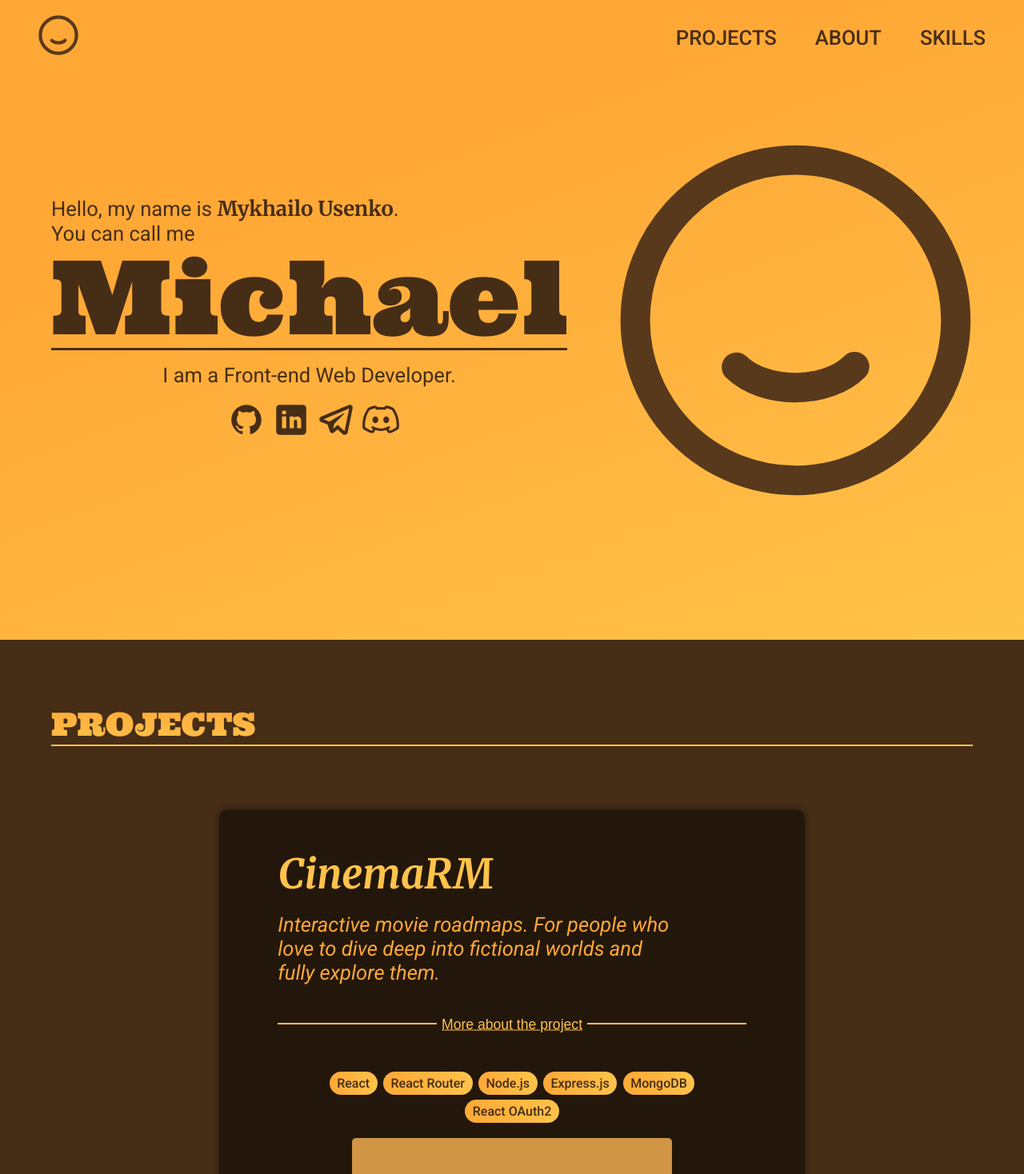
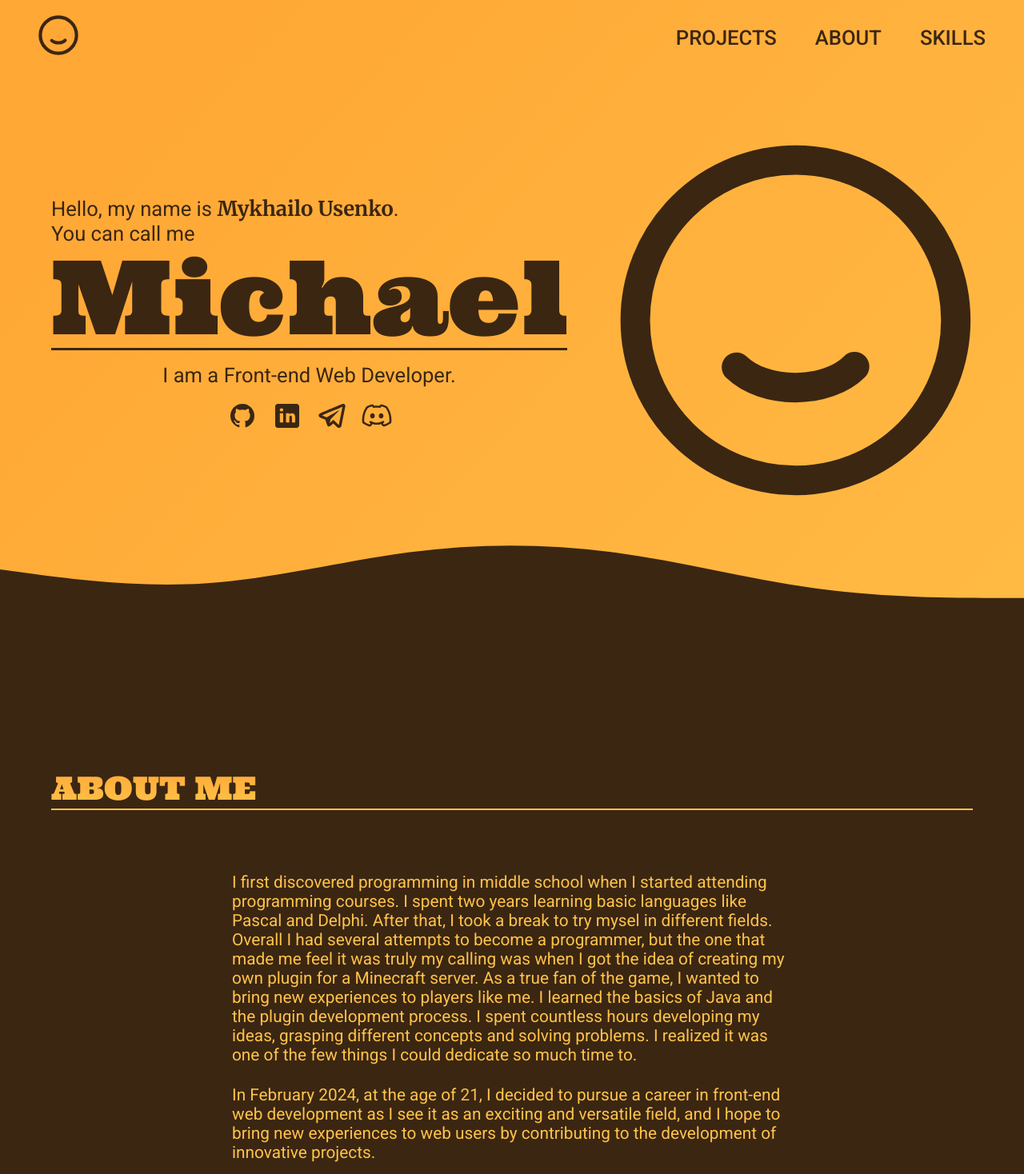
Before and after one commit to HarperVenom/Mykhailo-Usenko, a plain HTML site: page index.html in a window 1280 px wide. Shown: the top 1468 px of the page at 80% size. Drawn offline with Linux system fonts and the light colour scheme; grey boxes are pictures that could not be loaded; a web font is replaced by a local one.

Commit message:
completed

```diff
--- a/index.html
+++ b/index.html
@@ -30,17 +30,16 @@
                 fill="none"
                 viewBox="22 22 84 84"
                 id="mood"
+                stroke="var(--primary2)"
               >
                 <circle
                   cx="64"
                   cy="64"
                   r="38"
-                  stroke="#58391c"
                   stroke-width="7"
                   class="colorStroke1f1f1f svgStroke"
                 ></circle>
                 <path
-                  stroke="#58391c"
                   stroke-linecap="round"
                   stroke-linejoin="round"
                   stroke-width="7"
@@ -138,17 +137,16 @@
           fill="none"
           viewBox="22 22 84 84"
           id="mood"
+          stroke="var(--primary2)"
         >
           <circle
             cx="64"
             cy="64"
             r="38"
-            stroke="#58391c"
             stroke-width="7"
             class="colorStroke1f1f1f svgStroke"
           ></circle>
           <path
-            stroke="#58391c"
             stroke-linecap="round"
             stroke-linejoin="round"
             stroke-width="7"
@@ -158,6 +156,33 @@
         </svg>
       </section>
     </header>
+
+    <section class="about hidden">
+      <img class="wave" src="./assets/wave1.svg" alt="" />
+      <div class="wrapper">
+        <h2 id="about" class="hidden">ABOUT ME</h2>
+        <p class="hidden">
+          I first discovered programming in middle school when I started
+          attending programming courses. I spent two years learning basic
+          languages like Pascal and Delphi. After that, I took a break to try
+          mysel in different fields. Overall I had several attempts to become a
+          programmer, but the one that made me feel it was truly my calling was
+          when I got the idea of creating my own plugin for a Minecraft server.
+          As a true fan of the game, I wanted to bring new experiences to
+          players like me. I learned the basics of Java and the plugin
+          development process. I spent countless hours developing my ideas,
+          grasping different concepts and solving problems. I realized it was
+          one of the few things I could dedicate so much time to.
+        </p>
+        <p class="hidden">
+          In February 2024, at the age of 21, I decided to pursue a career in
+          front-end web development as I see it as an exciting and versatile
+          field, and I hope to bring new experiences to web users by
+          contributing to the development of innovative projects.
+        </p>
+      </div>
+    </section>
+    <img src="./assets/wave2.svg" alt="" class="wave relative" />
     <section class="projects">
       <div class="wrapper">
         <h2 id="projects" class="hidden">PROJECTS</h2>
@@ -292,30 +317,6 @@
             </a>
           </div>
         </div>
-      </div>
-    </section>
-    <section class="about">
-      <div class="wrapper">
-        <h2 id="about" class="hidden">ABOUT ME</h2>
-        <p class="hidden">
-          I first discovered programming in middle school when I started
-          attending programming courses. I spent two years learning basic
-          languages like Pascal and Delphi. After that, I took a break to
-          explore different fields. I had several attempts to become a
-          programmer, but the one that made me feel it was truly my calling was
-          when I got the idea of creating my own plugin for a Minecraft server.
-          As a true fan of the game, I wanted to bring new experiences to
-          players like me. I learned the basics of Java and the plugin
-          development process. I spent countless hours developing my ideas,
-          grasping different concepts and solving problems. I realized it was
-          one of the few things I could dedicate so much time to.
-        </p>
-        <p class="hidden">
-          In February 2024, at the age of 21, I decided to pursue a career in
-          front-end web development. I see it as an exciting and versatile
-          field, and I hope to bring new experiences to web users by
-          contributing to the development of innovative projects.
-        </p>
       </div>
     </section>
     <section class="skills">
@@ -456,6 +457,8 @@
         </svg>
       </a>
     </div>
+    <img src="./assets/wave3.svg" alt="" class="wave relative" />
+
     <footer>
       <div class="wrapper">
         <p>&copy; Mykhailo Usenko</p>
--- a/scripts/page-animations.js
+++ b/scripts/page-animations.js
@@ -1,13 +1,12 @@
-const observer = new IntersectionObserver(
-  (entries) => {
-    entries.forEach((entry) => {
-      if (entry.isIntersecting) {
-        entry.target.classList.add("show");
-      }
-    });
-  }
-  // { root: null, rootMargin: "0px 0px 50% 0px", threshold: 0 }
-);
+window.scrollTo(0, 0);
+
+const observer = new IntersectionObserver((entries) => {
+  entries.forEach((entry) => {
+    if (entry.isIntersecting) {
+      entry.target.classList.add("show");
+    }
+  });
+});
 
 const hiddenElements = document.querySelectorAll(".hidden");
 hiddenElements.forEach((element) => observer.observe(element));
--- a/styles.css
+++ b/styles.css
@@ -1,6 +1,6 @@
 :root {
   --primary1: #ffa836;
-  --primary2: #462d16;
+  --primary2: #3b2612;
   --secondary1: #23170b;
   --secondary2: #3f2f1e;
   --secondary3: #d3bda6;
@@ -51,11 +51,9 @@ body {
   position: relative;
   width: 100%;
   max-width: min(1400px, 100%);
-  padding: 5rem clamp(1.5rem, 5%, 5%);
-  padding-top: 0;
+  padding: clamp(10rem, 10vw, 20rem) clamp(1.5rem, 5%, 5%);
   box-sizing: border-box;
   margin: auto;
-  margin-bottom: 5rem;
 }
 
 nav {
@@ -107,6 +105,21 @@ nav .icon {
   padding: 1rem 2rem;
 }
 
+.hero::before {
+  content: "";
+  position: absolute;
+  top: 0;
+  left: 0;
+  width: 100%;
+  height: 100%;
+  background: linear-gradient(
+    160deg,
+    var(--primary1) 30%,
+    var(--primary1golden)
+  );
+  z-index: -1;
+  transform: scaleY(3);
+}
 .hero {
   display: flex;
   justify-content: center;
@@ -114,11 +127,7 @@ nav .icon {
   height: 100vh;
   min-height: 500px;
   padding: 5%;
-  background: linear-gradient(
-    160deg,
-    var(--primary1) 30%,
-    var(--primary1golden)
-  );
+  background-color: transparent;
   box-sizing: border-box;
 }
 
@@ -127,7 +136,6 @@ nav .icon {
   flex-direction: column;
   font-size: clamp(1rem, 2vw, 2rem);
   margin-right: 5vw;
-  /* overflow: hidden; */
 }
 .hero .icon {
   box-sizing: border-box;
@@ -147,12 +155,15 @@ nav .icon {
   margin-bottom: 1rem;
 }
 
-.contact-links > * {
+.contact-links > a {
   fill: var(--primary2);
   width: 40px;
   height: 40px;
   margin: 0.5rem;
   stroke-width: 2px;
+  display: flex;
+  justify-content: center;
+  align-items: center;
 }
 .text .contact-links {
   margin: 0.5rem;
@@ -160,10 +171,18 @@ nav .icon {
   justify-content: center;
 }
 
+section {
+  position: relative;
+}
+
+section h2,
+section h3 {
+  margin-bottom: 5%;
+}
+
 .projects {
-  background-color: var(--primary2);
+  background-color: var(--primary1);
   color: var(--primary1);
-  padding-top: 5rem;
 }
 
 h2,
@@ -178,15 +197,8 @@ h3 {
 }
 
 .projects h2 {
-  color: transparent;
-  background: linear-gradient(
-    to bottom,
-    var(--primary1),
-    var(--primary1golden)
-  );
-  background-clip: text;
-  border-bottom: 2px solid var(--primary1golden);
-  margin-bottom: 5rem;
+  color: var(--primary2);
+  border-bottom: 2px solid var(--primary2);
 }
 
 .project-container {
@@ -197,7 +209,7 @@ h3 {
   box-sizing: border-box;
   overflow: hidden;
 
-  background-color: var(--secondary1);
+  background-color: var(--primary2);
   border-radius: 10px;
   box-shadow: 0 0 10px var(--secondary1);
 }
@@ -237,7 +249,7 @@ h3 {
 
   border: none;
   color: var(--primary1golden);
-  background-color: var(--secondary1);
+  background-color: var(--primary2);
   text-decoration: underline;
   font-size: clamp(1rem, 3vw, 1.1rem);
   cursor: pointer;
@@ -400,9 +412,13 @@ h3 {
   top: 0;
   width: 100%;
   height: 100%;
-  background: linear-gradient(transparent 75%, var(--secondary1));
+  background: linear-gradient(transparent 75%, var(--primary2));
 }
 
+.about {
+  background-color: var(--primary2);
+  color: var(--primary1golden);
+}
 .about .wrapper {
   position: relative;
   display: flex;
@@ -410,9 +426,15 @@ h3 {
   align-items: center;
 }
 .about h2 {
+  color: transparent;
+  background: linear-gradient(
+    to bottom,
+    var(--primary1),
+    var(--primary1golden)
+  );
+  background-clip: text;
   width: 100%;
-  border-bottom: 2px solid var(--primary2);
-  margin-bottom: 5%;
+  border-bottom: 2px solid var(--primary1golden);
 }
 .about .subhead {
   font-family: "merriweather";
@@ -440,13 +462,15 @@ h3 {
   width: 100%;
   border-bottom: 2px solid var(--primary2);
 }
+.skills h3 {
+  margin-top: 5%;
+}
 .skills .icons {
   display: flex;
   margin: auto;
   width: 100%;
   max-width: min(600px, 100%);
   justify-content: center;
-  margin: 3rem 0;
 }
 .skills .icons > * {
   margin: 0 1rem;
@@ -463,6 +487,7 @@ h3 {
   align-items: center;
 }
 .skills .tool-tip {
+  pointer-events: none;
   opacity: 0;
   position: absolute;
   background-color: var(--primary2);
@@ -474,7 +499,7 @@ h3 {
   box-shadow: 0 0 5px var(--secondary1);
   top: 0;
   left: 50%;
-  transform: translate(-50%, -100%);
+  transform: translate(-50%, -110%);
   transition: opacity 0.3s ease;
 }
 .skills .logo:hover .tool-tip {
@@ -519,7 +544,7 @@ footer {
   color: var(--primary1);
   font-weight: 500;
   font-size: 1.2rem;
-  margin-top: 10rem;
+  margin-top: -1rem;
 }
 footer .wrapper {
   padding: 2rem;
@@ -530,12 +555,28 @@ footer .wrapper {
 }
 footer p {
   margin: 0;
-  margin-top: 0.5rem;
+}
+footer .contact-links {
+  display: flex;
+  flex-direction: row;
 }
 footer .contact-links svg {
   fill: var(--primary1);
   width: 40px;
   height: 40px;
+}
+
+.wave {
+  object-position: center bottom;
+  position: absolute;
+  top: 0;
+  transform: translate(0, -99%);
+  width: 100%;
+  z-index: -1;
+}
+.wave.relative {
+  position: relative;
+  transform: none;
 }
 
 @media screen and (max-width: 800px) {
@@ -571,6 +612,9 @@ footer .contact-links svg {
 @media screen and (max-width: 450px) {
   footer .wrapper {
     flex-direction: column-reverse;
+  }
+  footer p {
+    margin-top: 2rem;
   }
 }
 
```
Also changed, not shown: assets/wave1.svg (added), assets/wave2.svg (added), assets/wave3.svg (added).
